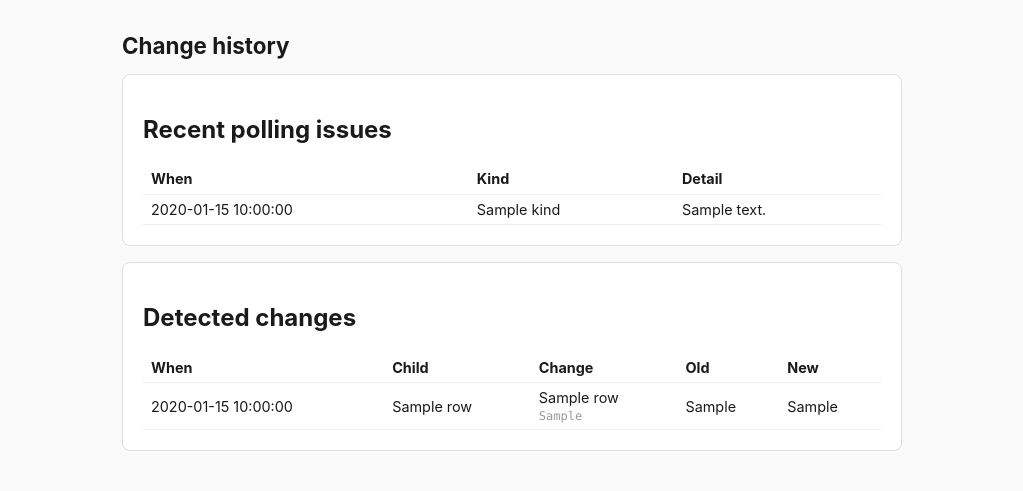
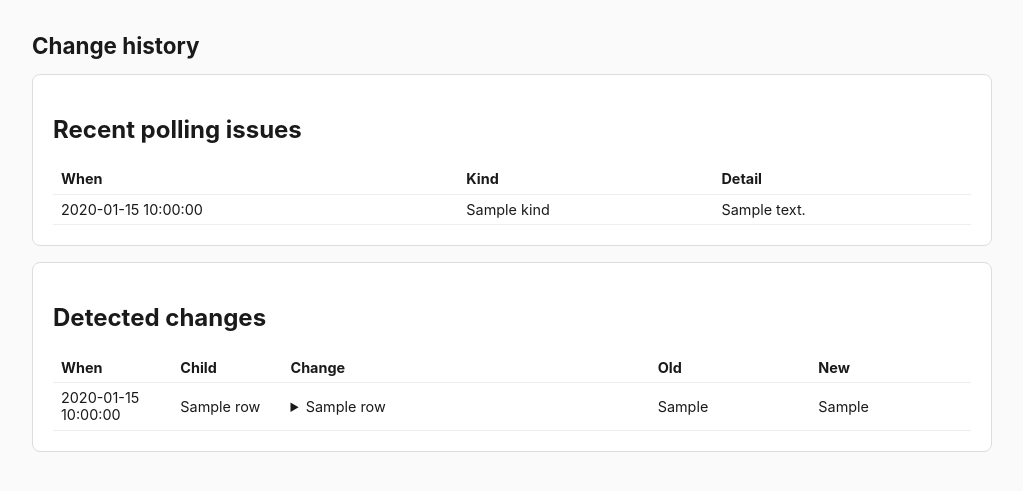
Before and after one commit to MikeKemmerer/GoogleFamilyLinkAlerts, a FastAPI app: template app/templates/history.html in a window 1280 px wide. Shown: the top 491 px of the page, without its empty margins (128-1151 px from the left). Run offline with FastAPI, Linux system fonts and the light colour scheme; the template is opened without the code that fills it: most values are stand-ins (such as "Sample title", 1, 10 or a date in 2020); parts of the project's set-up code (start-up, migrations or seed data) failed here and were passed over.

Commit message:
History page: collapsible change details, wrap columns, wider table, minute durations as h/m
- Hide field-path (and other detail) under each change behind a <details>
  disclosure, matching the pattern already used for Settings' blocked-apps
  list, instead of always showing the raw field path under every row.
- Expanding a row now also shows the raw old/new values (when they differ
  from the humanized display) and whether a ntfy alert was sent.
- Scope table-layout: fixed + overflow-wrap: anywhere to the changes table
  so long values/paths wrap within their column instead of overflowing the
  page horizontally.
- Add a body_class template block so History can opt into a slightly wider
  page (960px vs. the default 780px) without affecting other pages.
- humanize_value() now formats fields ending in _minutes/Mins as '1h 15m'
  instead of a bare minute count (e.g. screen time used/remaining/allowed).

Co-authored-by: Copilot <223556219+Copilot@users.noreply.github.com>

```diff
--- a/app/templates/base.html
+++ b/app/templates/base.html
@@ -7,6 +7,7 @@
   <style>
     body { font-family: -apple-system, Segoe UI, Roboto, Arial, sans-serif; max-width: 780px;
            margin: 2rem auto; padding: 0 1rem; color: #1a1a1a; background: #fafafa; }
+    body.wide { max-width: 960px; }
     h1 { font-size: 1.4rem; }
     nav { margin-bottom: 1.5rem; }
     nav a { margin-right: 1rem; text-decoration: none; color: #2c5aa0; }
@@ -24,13 +25,18 @@
     button:hover, .btn:hover { background: #1e3f73; }
     table { width: 100%; border-collapse: collapse; margin-top: 0.5rem; }
     th, td { text-align: left; padding: 0.4rem 0.5rem; border-bottom: 1px solid #eee; font-size: 0.9rem; }
+    .changes-table { table-layout: fixed; }
+    .changes-table td, .changes-table th { overflow-wrap: anywhere; word-break: break-word; }
+    .changes-table summary { cursor: pointer; }
+    .row-detail { margin-top: 0.4rem; }
     .muted { color: #777; font-size: 0.9rem; }
     .hint { color: #777; font-size: 0.85rem; margin-top: 0.4rem; }
-    .field-path { color: #999; font-size: 0.75rem; font-family: Consolas, monospace; margin-top: 0.15rem; }
+    .field-path { color: #999; font-size: 0.75rem; font-family: Consolas, monospace; margin-top: 0.15rem;
+                  overflow-wrap: anywhere; word-break: break-word; }
     .flash { background: #fff3cd; border: 1px solid #ffe69c; padding: 0.6rem 1rem; border-radius: 6px; margin-bottom: 1rem; }
   </style>
 </head>
-<body>
+<body class="{% block body_class %}{% endblock %}">
   {% if setup_completed %}
   <nav>
     <a href="/">Status</a>
--- a/app/templates/history.html
+++ b/app/templates/history.html
@@ -1,5 +1,6 @@
 {% extends "base.html" %}
 {% block title %}History — Family Link Alerts{% endblock %}
+{% block body_class %}wide{% endblock %}
 {% block content %}
 <h1>Change history</h1>
 
@@ -22,14 +23,35 @@
   {% if not rows %}
     <p class="muted">No changes detected yet.</p>
   {% else %}
-  <table>
+  <table class="changes-table">
+    <colgroup>
+      <col style="width: 13%">
+      <col style="width: 12%">
+      <col style="width: 40%">
+      <col style="width: 17.5%">
+      <col style="width: 17.5%">
+    </colgroup>
     <thead><tr><th>When</th><th>Child</th><th>Change</th><th>Old</th><th>New</th></tr></thead>
     <tbody>
     {% for row in rows %}
       <tr>
         <td>{{ row.detected_at }}</td>
         <td>{{ row.child_name }}</td>
-        <td>{{ row.label }}<div class="field-path">{{ row.field_path }}</div></td>
+        <td>
+          <details>
+            <summary>{{ row.label }}</summary>
+            <div class="row-detail">
+              <div class="field-path">{{ row.field_path }}</div>
+              {% if row.old_raw is not none %}
+                <div>Raw old value: <span class="field-path">{{ row.old_raw }}</span></div>
+              {% endif %}
+              {% if row.new_raw is not none %}
+                <div>Raw new value: <span class="field-path">{{ row.new_raw }}</span></div>
+              {% endif %}
+              <div>Alert sent: {{ "Yes" if row.notified else "No" }}</div>
+            </div>
+          </details>
+        </td>
         <td>{{ row.old_display }}</td>
         <td>{{ row.new_display }}</td>
       </tr>
```
Also changed, not shown: app/diff/labels.py (+22 -2 lines), app/web/history.py (+33 -7 lines), tests/test_labels.py (+9 -1 lines), CHANGELOG.md.
